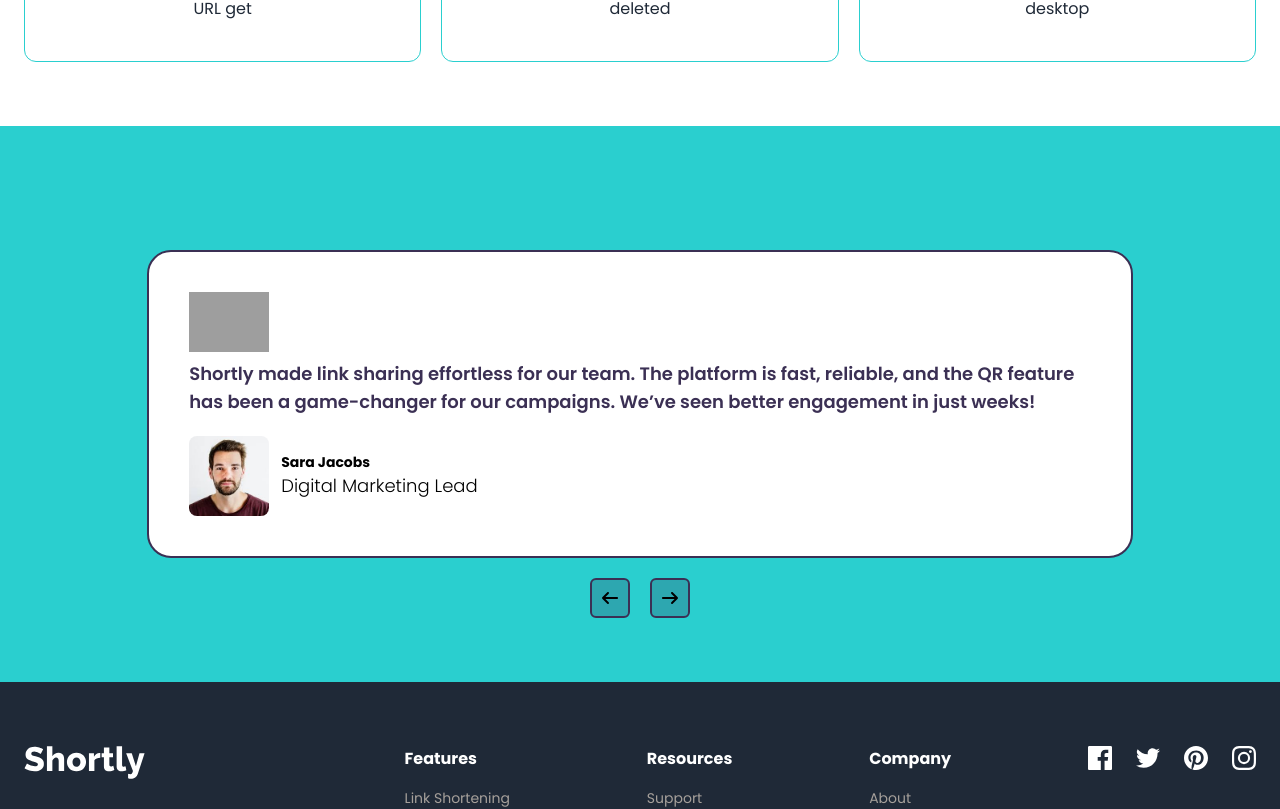
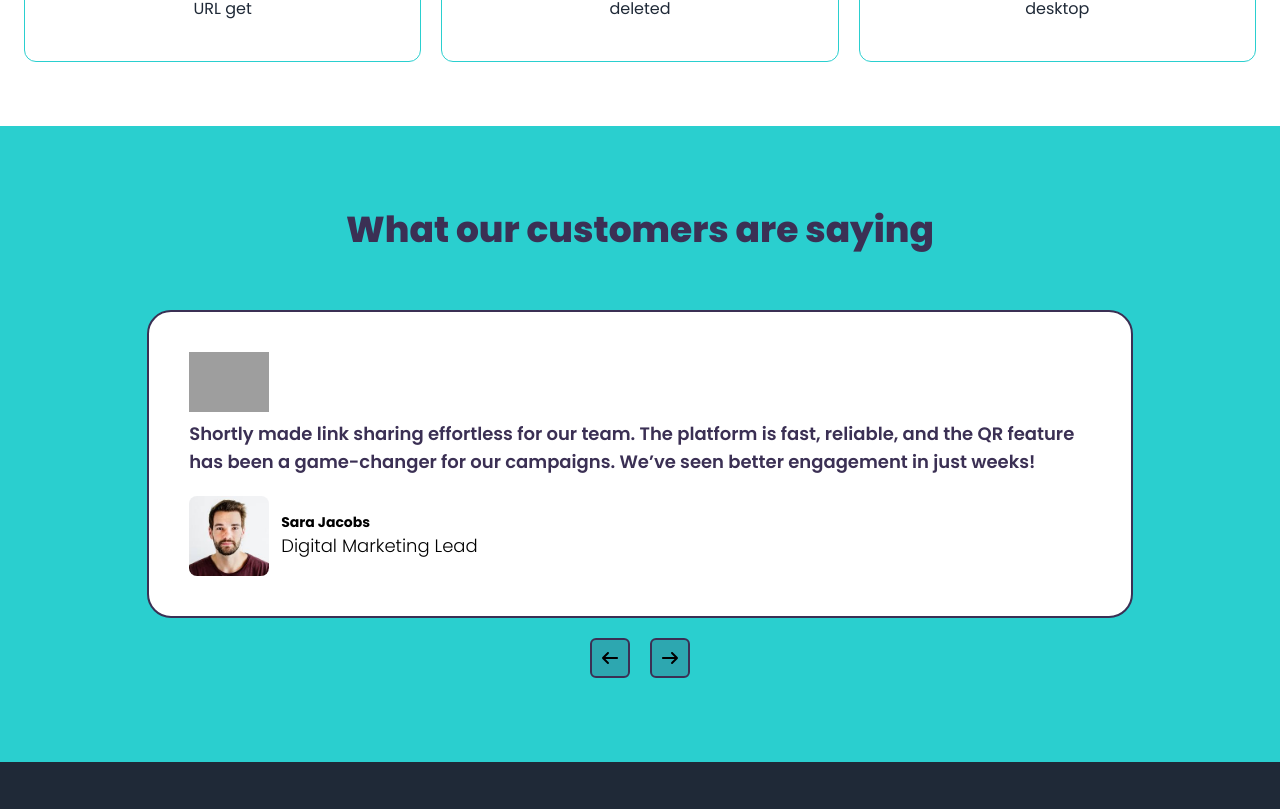
Before and after one commit to ayezabashir/URL-shortening-API-landing-page, a React (Vite) app: page /features in a window 1280 px wide. Shown: the part 1100-1909 px from the top of the page. Built offline with nearby package versions, Linux system fonts and the light colour scheme; grey boxes are pictures that could not be loaded.

Commit message:
testimonials

```diff
--- a/src/components/TestimonialCard.jsx
+++ b/src/components/TestimonialCard.jsx
@@ -1,18 +1,18 @@
 import quoteicon from "/quote-left.svg"
 const TestimonialCard = ({ direction, pic, name, role, quote }) => {
     return (
-        <div className={`bg-white border-purple border-2 rounded-3xl p-10 mx-auto w-[80%] ${direction === "left" ? "animate-slide-in-left" : "animate-slide-in-right"
+        <div className={`bg-white border-purple border-2 rounded-3xl p-5 md:p-10 mx-auto w-full sm:w-[80%] ${direction === "left" ? "animate-slide-in-left" : "animate-slide-in-right"
             } `}>
             <div className="flex flex-col gap-2">
-                <img className="w-20" src={quoteicon} alt="quote icon" />
-                <h3 className="text-lg font-semibold text-purple">{quote}</h3>
+                <img className="w-15 sm:w-20" src={quoteicon} alt="quote icon" />
+                <h4 className="text-lg font-semibold text-purple">{quote}</h4>
                 <div className="flex items-center gap-3 mt-3">
-                    <div className="h-20 w-20 overflow-hidden">
+                    <div className="h-15 w-15 sm:h-20 sm:w-20 overflow-hidden">
                         <img className="h-full w-full object-cover rounded-lg" src={pic} alt={name} />
                     </div>
                     <div className="text-sm">
                         <h4 className="font-bold">{name}</h4>
-                        <p className="font-light text-lg">{role}</p>
+                        <p className="font-light text-base sm:text-lg">{role}</p>
                     </div>
                 </div>
             </div>
--- a/src/components/Testimonials.jsx
+++ b/src/components/Testimonials.jsx
@@ -64,12 +64,12 @@ const Testimonials = () => {
   }
 
   return (
-    <div className='bg-blue w-full py-10'>
+    <div className='bg-blue w-full py-15'>
       <div className="container">
+        <h3 className=" text-center text-2xl sm:text-3xl md:text-4xl font-extrabold text-purple">What our customers are saying</h3>
         <div className="relative py-15 ">
           {
             <TestimonialCard key={currentTestimonial} direction={direction} pic={current.pic} name={current.name} role={current.role} quote={current.quote} />
-
           }
           <div className="absolute bottom-0 w-full flex justify-center items-center gap-5">
             <button className={buttonStyles} onClick={() => prevTestimonial(currentTestimonial)}>
```
